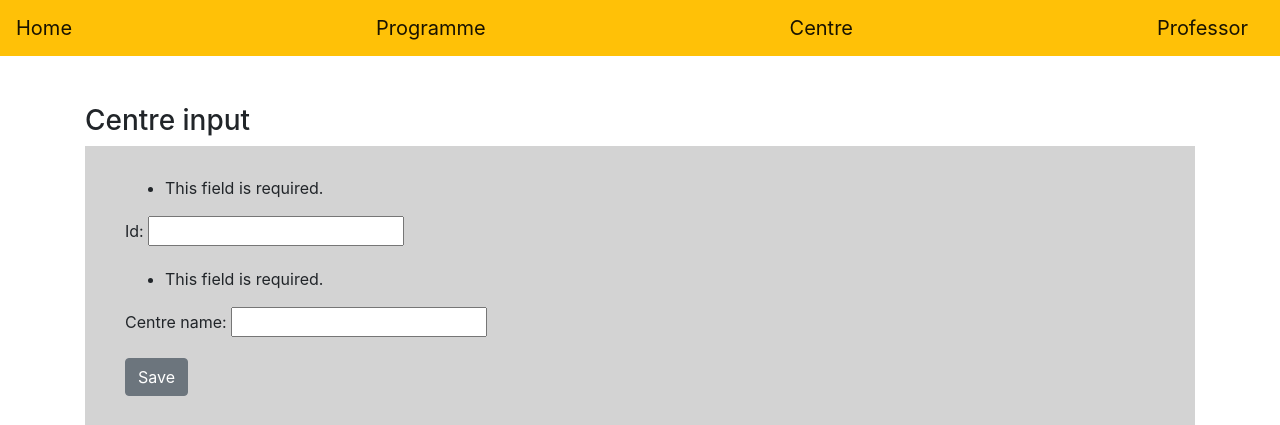
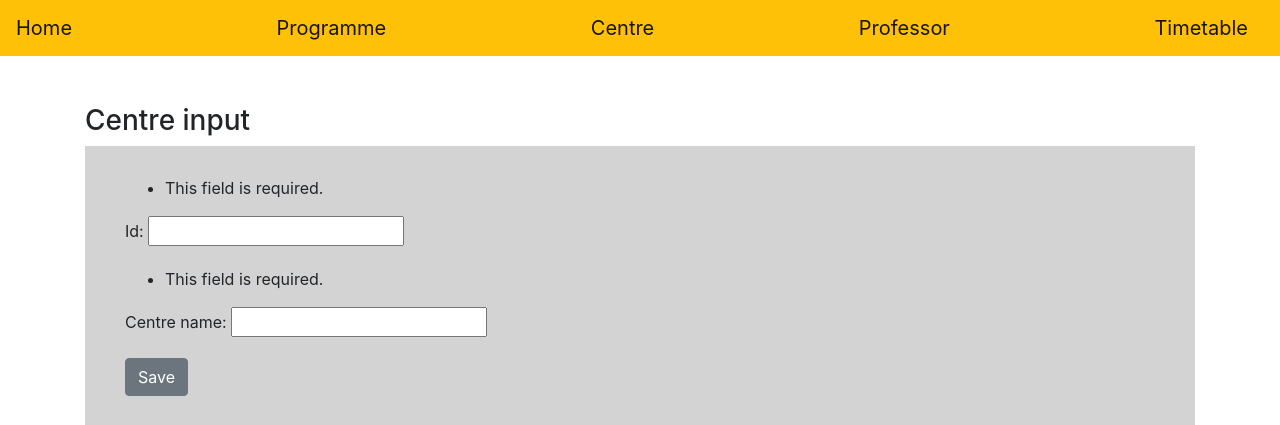
Before and after one commit to prasidha1/Timetable, a Django app: page /centre/ in a window 1280 px wide. Shown: the top 425 px of the page. Run offline with Django 3.2, Linux system fonts and the light colour scheme; some libraries are stand-ins or nearby versions.

Commit message:
Update centre.html

```diff
--- a/student/templates/student/centre.html
+++ b/student/templates/student/centre.html
@@ -22,6 +22,7 @@
             <a class="navbar-brand" href="{% url 'program' %}">Programme</a>
             <a class="navbar-brand" href="{% url 'centre' %}">Centre</a>
             <a class="navbar-brand" href="{% url 'professor' %}">Professor</a>
+            <a class="navbar-brand" href="{% url 'Timetable' %}">Timetable</a>
       </nav>
       <br>
       <br>
```
